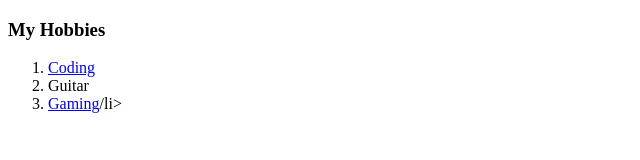
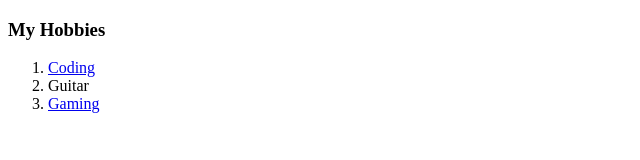
Before and after one commit to AhmetJavaScript/cv, a plain HTML site: page hobbies.html in a window 1280 px wide. Shown: the full height of the page, 0-640 px from the left. Drawn offline with Linux system fonts and the light colour scheme.

Commit message:
Update hobbies.html

```diff
--- a/hobbies.html
+++ b/hobbies.html
@@ -11,7 +11,7 @@
     <ol>
         <li><a href="https://www.udemy.com/course/the-complete-web-development-bootcamp">Coding</a></li>
         <li>Guitar</li>
-        <li><a href="https://www.epicgames.com/fortnite/en-US">Gaming</a>/li>
+        <li><a href="https://www.epicgames.com/fortnite/en-US">Gaming</a></li>
     </ol>
 </body>
 </html>
```
